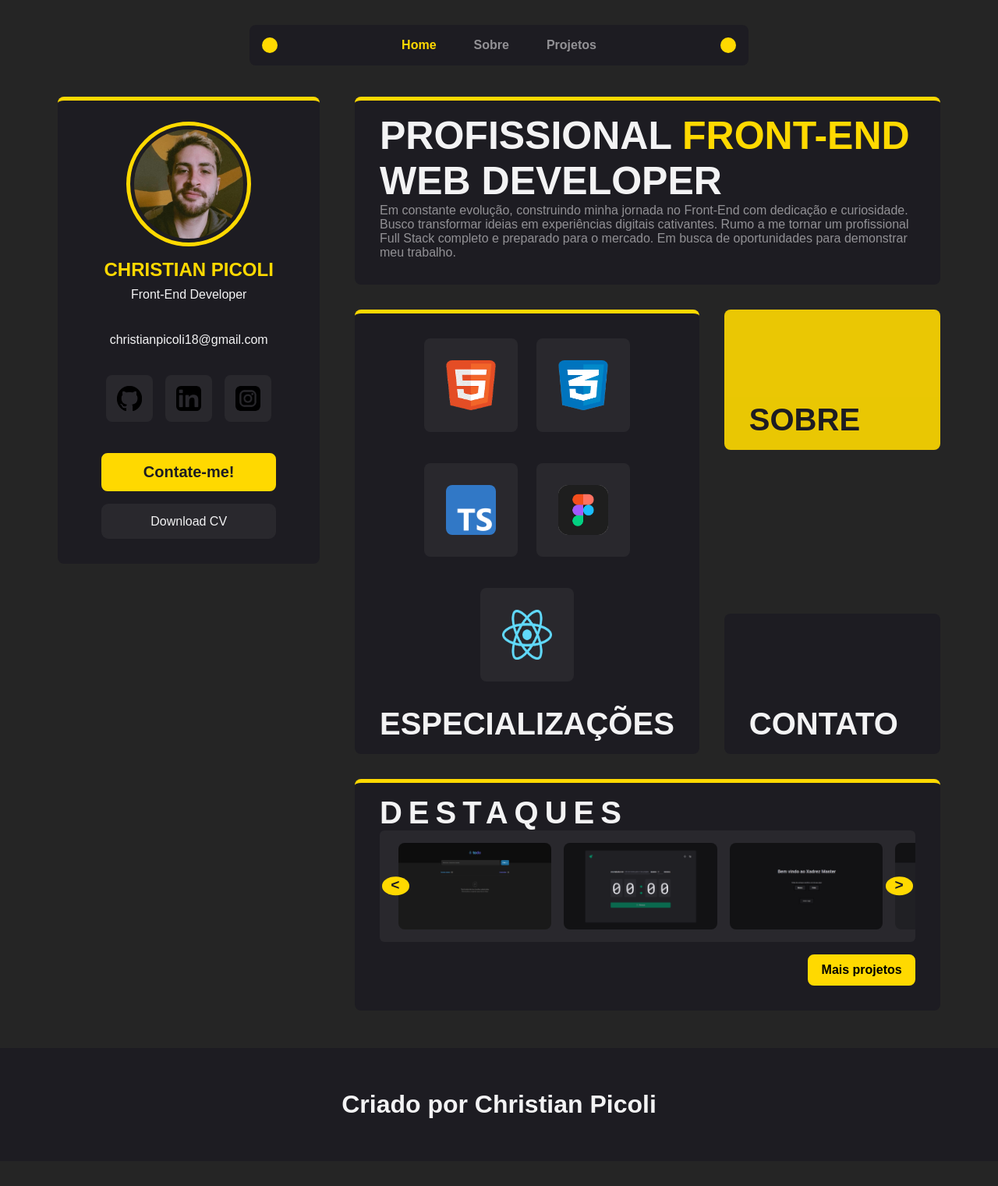
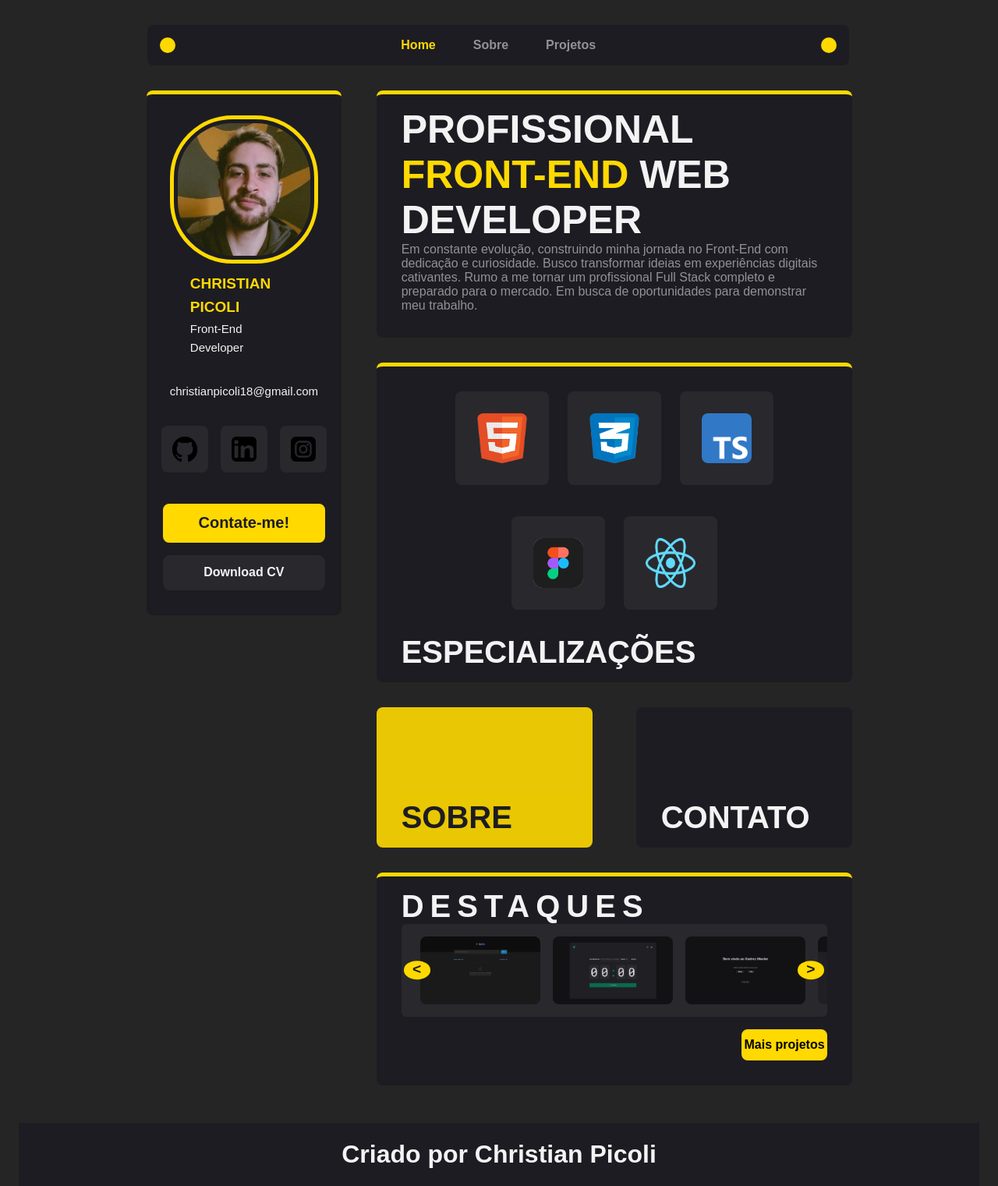
Before and after one commit to Chris-Saints/Portfolio-Oficial, a React (Vite) app: page / in a window 1280 px wide. Shown: the whole page at 78% size. Before the commit the page ends 1489 px from the top, so only its background shows below. Built offline with nearby package versions, Linux system fonts and the light colour scheme; a web font is replaced by a local one.

Commit message:
media querie 1280px

```diff
--- a/src/App.tsx
+++ b/src/App.tsx
@@ -4,7 +4,7 @@ import { GlobalStyle } from "./styles/global";
 import { Header } from "./components/Header";
 import { Perfil } from "./components/Perfil";
 import { Home } from "./components/Home";
-import { DivPrincipal } from "./styles";
+import { ContainerFooter, ContainerHeader, DivPrincipal } from "./styles";
 import { Route, Routes } from "react-router-dom";
 import { Sobre } from "./components/Sobre";
 import { Projetos } from "./components/Projetos";
@@ -14,7 +14,9 @@ export function App() {
 
   return (
     <ThemeProvider theme={defaultTheme}>
-      <Header />
+      <ContainerHeader>
+        <Header />
+      </ContainerHeader>
       <DivPrincipal>
         <Perfil />
         <Routes>
@@ -23,7 +25,9 @@ export function App() {
           <Route path="/projetos" element={<Projetos />} />
         </Routes>
       </DivPrincipal>
-      <Footer />
+      <ContainerFooter>
+        <Footer />
+      </ContainerFooter>
       <GlobalStyle />
     </ThemeProvider>
 
--- a/src/components/Footer/styles.ts
+++ b/src/components/Footer/styles.ts
@@ -7,5 +7,9 @@ export const FooterBase = styled.div`
     font-size: 2rem;
     font-weight: bold;
     background: ${props => props.theme[' --dark-gray']};
-    height: 9.1rem;
+    height: 5.1rem;
+    max-width: auto;
+    width: 100%;
+
+
 `
--- a/src/components/Header/styles.ts
+++ b/src/components/Header/styles.ts
@@ -9,11 +9,18 @@ export const BaseHeader = styled.header`
     align-items: center;
     justify-content: space-between;
     box-sizing: border-box;
+    width: 65.8%;
 
     border-radius: 8px;
 
-    margin: 2rem 20rem 2.5rem 20rem;
+    margin: 2rem 0 2.5rem 20rem;
     padding: 1rem 1rem;
+
+    @media (max-width: 1280px) {
+        max-width: 900px;
+        width: 94%;
+        margin: 2rem 10.3rem 2rem;
+    }
 `
 
 export const NavItem = styled(NavLink)`
--- a/src/components/Home/styles.ts
+++ b/src/components/Home/styles.ts
@@ -8,6 +8,11 @@ export const MainContainer = styled.main`
     padding-bottom: 3rem;
 
     gap: 2rem;
+
+
+    @media (max-width: 1280px) {
+        max-width: 610px;
+    }
 `
 
 export const ContainerBase = styled.section`
@@ -69,6 +74,10 @@ export const ContainerInfo = styled.section`
 
     gap: 2rem;
 
+    @media (max-width: 1280px) {
+        flex-direction: column;
+    }
+
 `
 
 export const ButtonIcone = styled.div`
@@ -103,6 +112,11 @@ export const ContainerButton = styled.div`
     justify-content: space-between;
     gap: 2rem;
 
+    @media (max-width: 1280px) {
+        flex-direction: row;
+        gap: 0;
+    }
+
 `
 
 export const ButtonContato = styled.button`
@@ -129,6 +143,8 @@ export const ButtonContato = styled.button`
         scale: 1.1;
         opacity:95%;
     }
+
+
 `
 
 export const ButtonSobre = styled.button`
@@ -158,6 +174,8 @@ export const ButtonSobre = styled.button`
         scale: 1.1;
         opacity:90%;
     }
+
+
 `
 
 export const ContainerProjetos = styled.section`
--- a/src/components/Perfil/styles.ts
+++ b/src/components/Perfil/styles.ts
@@ -17,6 +17,10 @@ export const BasePerfil = styled.div`
 
     padding: 2rem 3.5rem;
 
+    @media (max-width: 1280px) {
+        max-width: 250px;
+    }
+
 `
 
 
@@ -31,6 +35,10 @@ export const ImgPerfil = styled.img`
 
     margin-bottom: 1rem;
 
+    @media (max-width: 1280px) {
+        width: 180px;
+        height: 180px;
+    }
 `
 
 export const DivInfo = styled.div`
@@ -50,11 +58,25 @@ export const DivInfo = styled.div`
     p{
         font-weight: 500;
     }
+
+    @media (max-width: 1280px) {
+        h2 {
+            font-size: 19px;
+        }
+
+        p {
+            font-size: 15px;
+        }
+    }
 `
 
 export const NavSocial = styled.nav`
     display: flex;
-    gap: 1rem;
+    gap: 1.5rem;
+
+    @media (max-width: 1280px) {
+        gap: 1rem;
+    }
 `
 
 export const AnchorSocial = styled.a`
@@ -100,6 +122,13 @@ export const ContainerButton = styled.div`
     a{
         width: 100%;
     }
+
+    @media (max-width: 1280px) {
+        a {
+            width: 93%;
+        }
+    }
+
 `
 
 export const ButtonContato = styled.a`
@@ -110,15 +139,13 @@ export const ButtonContato = styled.a`
     justify-content: center;
     align-items: center;
 
-    padding: 0.59rem;
+    padding: 0.59rem 0;
     border: solid 0.31rem ${props => props.theme['--yellow']};
     border-radius: 8px;
 
     font-size: 20px;
     font-weight: bold;
     text-decoration: none;
-
-    width: 100%;
 
     transition: 0.2s;
 
@@ -130,6 +157,9 @@ export const ButtonContato = styled.a`
         border: solid 0.31rem ${props => props.theme['--yellow']};
         font-weight: 600;
     }
+
+
+
 `
 
 export const ButtonCV = styled.button`
@@ -140,6 +170,7 @@ export const ButtonCV = styled.button`
     padding: 0.59rem;
     border: solid 0.31rem ${props => props.theme['--gray-500']};;
     width: 100%;
+    font-weight: 600;
 
     transition: 0.2s;
 
--- a/src/components/Projetos/styles.ts
+++ b/src/components/Projetos/styles.ts
@@ -18,6 +18,10 @@ export const Containerbase = styled.main`
     h1{
         font-size: 40px;
 
+    }
+
+    @media (max-width: 1280px) {
+        max-width: 610px;
     }
 `
 
--- a/src/styles.ts
+++ b/src/styles.ts
@@ -1,4 +1,5 @@
 import styled from "styled-components";
+
 
 export const DivPrincipal = styled.div`
     display: flex;
@@ -7,4 +8,21 @@ export const DivPrincipal = styled.div`
     gap: 2.8rem;
 
     margin: 0 20rem;
+
+    @media (max-width: 1280px) {
+        width: 99%;
+        margin-left: 0.4rem
+    }
 `
+
+export const ContainerHeader = styled.div`
+    display: flex;
+    align-items: center;
+    width: auto;
+`
+
+export const ContainerFooter = styled.div`
+    display: flex;
+    align-items: center;
+    width: auto;
+`
--- a/src/styles/global.ts
+++ b/src/styles/global.ts
@@ -10,6 +10,9 @@ export const GlobalStyle = createGlobalStyle`
     body {
         background: ${props => props.theme['--gray']};
         color: ${props => props.theme['--white']};
+        display: flex;
+        flex-direction: column;
+        align-items: center;
     }
 
     body, textarea, input, button {
--- a/src/styles/themes/default.ts
+++ b/src/styles/themes/default.ts
@@ -6,3 +6,9 @@ export const defaultTheme = {
     "--yellow": "#ffd900",
     "--white": "#f3f3f4",
 } as const
+
+export const devices = {
+    mobile: '(max-width: 768px)',
+    tablet: '(max-width: 1024px)',
+    laptops: '(maxwidth: 1280px)'
+}
```
